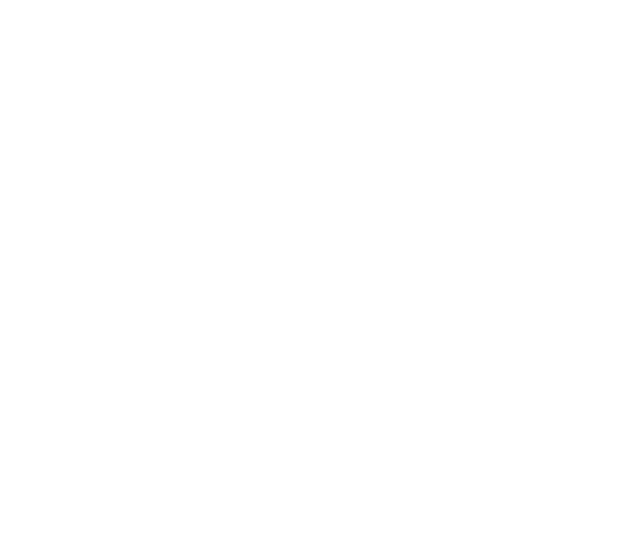
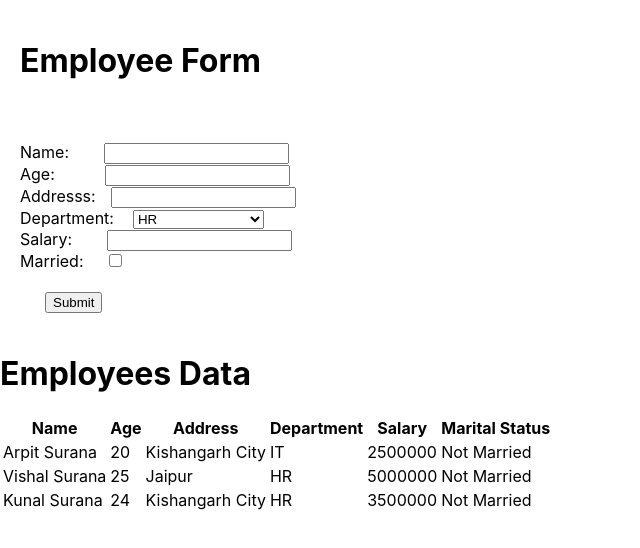
Before and after one commit to suranaarpit/arpit_fw16_156, a React (Create React App) app in the folder unit-4/fw16_156/: page / in a window 1280 px wide. Shown: the top 548 px of the page, without its empty margins (0-640 px from the left). Built offline with nearby package versions, Linux system fonts and the light colour scheme; data requests are answered from the project's data file.

Commit message:
error fixed

```diff
--- /dev/null
+++ b/unit-4/fw16_156/db.json
@@ -0,0 +1,31 @@
+{
+  "employee": [
+    {
+      "id": 1,
+      "name": "Arpit Surana",
+      "age": "20",
+      "marry": false,
+      "address": "Kishangarh City",
+      "dept": "IT",
+      "salary": "2500000"
+    },
+    {
+      "id": 2,
+      "name": "Vishal Surana",
+      "age": "25",
+      "marry": false,
+      "address": "Jaipur",
+      "dept": "HR",
+      "salary": "5000000"
+    },
+    {
+      "id": 3,
+      "name": "Kunal Surana",
+      "age": "24",
+      "marry": false,
+      "address": "Kishangarh City",
+      "dept": "HR",
+      "salary": "3500000"
+    }
+  ]
+}
--- a/unit-4/fw16_156/package.json
+++ b/unit-4/fw16_156/package.json
@@ -8,7 +8,9 @@
     "@testing-library/user-event": "^13.5.0",
     "react": "^18.0.0",
     "react-dom": "^18.0.0",
+    "react-router-dom": "^6.3.0",
     "react-scripts": "5.0.1",
+    "styled-components": "^5.3.5",
     "web-vitals": "^2.1.4"
   },
   "scripts": {
--- a/unit-4/fw16_156/src/App.js
+++ b/unit-4/fw16_156/src/App.js
@@ -5,7 +5,7 @@
 // import Day2 from "./sprint-1/day-2/Day2";
 // import Day3 from "./sprint-1/day-3/Day3"
 // import Sprint2Day2 from './sprint-2/day-2/Sprint2Day2';
-// import Sprint2Day3 from "./sprint-2/day-3/Sprint2Day3";
+import Sprint2Day3 from "./sprint-2/day-3/Sprint2Day3";
 
 function App() {
   return (
@@ -15,7 +15,7 @@
       {/* <Day2></Day2> */}
       {/* <Day3></Day3> */}
       {/* <Sprint2Day2></Sprint2Day2> */}
-      {/* <Sprint2Day3></Sprint2Day3> */}
+      <Sprint2Day3></Sprint2Day3>
     </>
   );
 }
--- a/unit-4/fw16_156/src/sprint-2/day-3/Forms/Data.jsx
+++ b/unit-4/fw16_156/src/sprint-2/day-3/Forms/Data.jsx
@@ -5,7 +5,7 @@
   useEffect(() => {
     const getData = async () => {
       try {
-        let res = await fetch(`http://localhost:3000/employee`);
+        let res = await fetch(`http://localhost:3001/employee`);
         let data = await res.json();
         setempData(data);
       } catch (error) {
--- a/unit-4/fw16_156/src/sprint-2/day-3/Forms/Form.jsx
+++ b/unit-4/fw16_156/src/sprint-2/day-3/Forms/Form.jsx
@@ -20,7 +20,7 @@
     e.preventDefault();
 
     try {
-      let res = await fetch("http://localhost:3000/employee", {
+      let res = await fetch("http://localhost:3001/employee", {
         method: "POST",
         headers: { "Content-Type": "application/json" },
         body: JSON.stringify(formdata),
--- a/unit-4/fw16_156/src/sprint-2/day-3/Sprint2Day3.jsx
+++ b/unit-4/fw16_156/src/sprint-2/day-3/Sprint2Day3.jsx
@@ -1,10 +1,10 @@
 import React from "react";
-// import Form from "./Forms/Form";
+import Form from "./Forms/Form";
 
 const Sprint2Day3 = () => {
   return (
     <div>
-      {/* <Form /> */}
+      <Form />
     </div>
   );
 };
--- a/unit-4/package.json
+++ /dev/null
@@ -1,6 +0,0 @@
-{
-  "dependencies": {
-    "react-miui": "^0.15.4",
-    "styled-components": "^5.3.5"
-  }
-}
```
Also changed, not shown: 2 other files (tests, documents, lock files or other folders).
